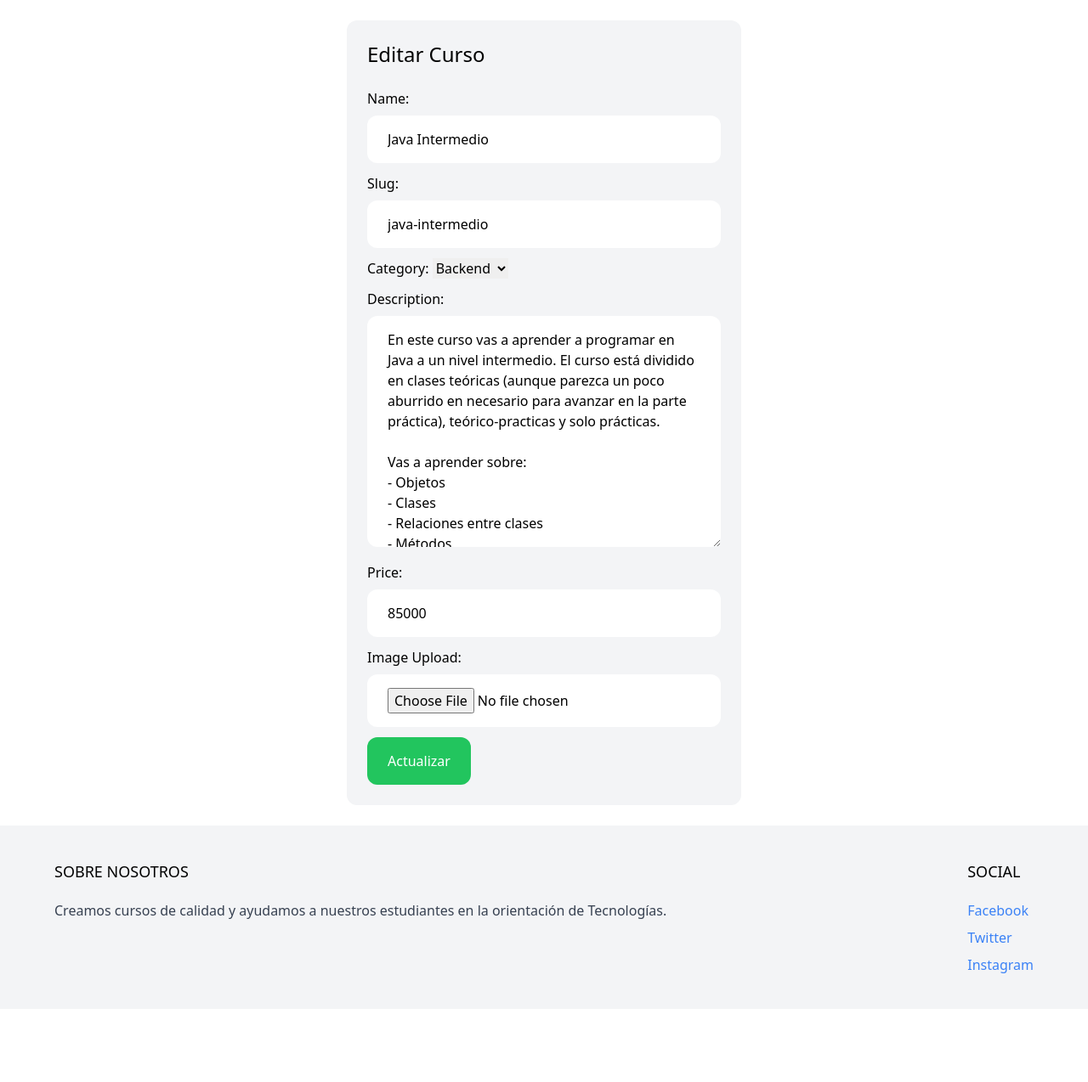
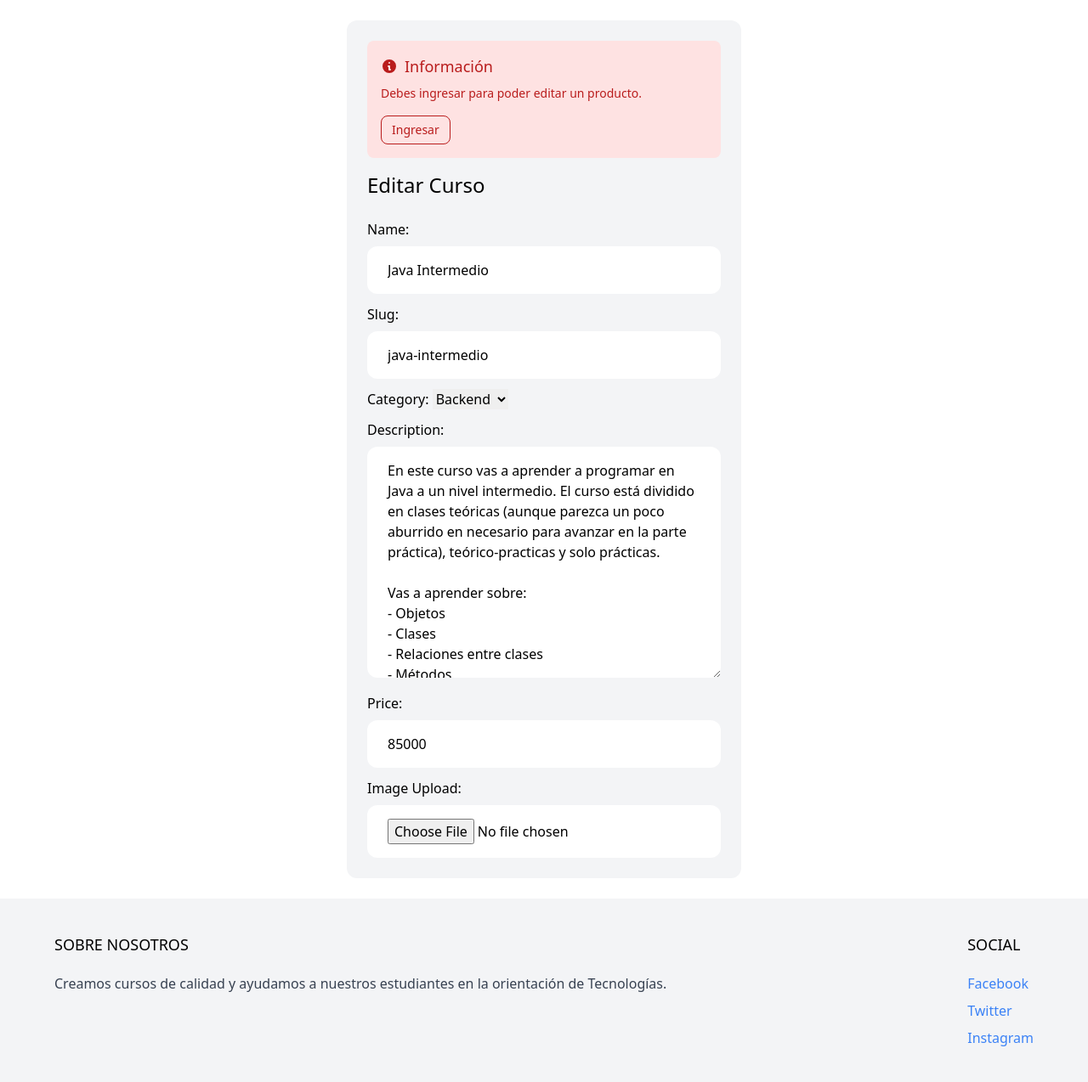
Before and after one commit to haaag/django-simple-ecommerce, a Django app: page /edit-curso/4 in a window 1280 px wide. Shown: the part 77-1351 px from the top of the page at 85% size. Before the commit the page ends 1265 px from the top, so only its background shows below. Run offline with Django 4.2, Linux system fonts and the light colour scheme; data comes from the database, SQL or seed files in the repository; some libraries are stand-ins or nearby versions.

Commit message:
Better template for curso (product).

```diff
--- a/cursos/templates/cursos/curso-edit.html
+++ b/cursos/templates/cursos/curso-edit.html
@@ -3,8 +3,35 @@
 {% block title %}Editando Curso {{ curso.name }}{% endblock %}
 
 {% block content %}
+
 <div class="max-w-lg mx-auto flex flex-wrap p-6">
   <div class="w-full bg-gray-100 p-6 rounded-xl">
+
+    {% if not request.user.is_authenticated %}
+    <div id="alert-additional-content-1" class="p-4 mb-4 bg-red-100 rounded-lg dark:bg-red-200" role="alert">
+      <div class="flex items-center">
+        <svg aria-hidden="true" class="mr-2 w-5 h-5 text-red-700 dark:text-red-800" fill="currentColor"
+          viewBox="0 0 20 20" xmlns="http://www.w3.org/2000/svg">
+          <path fill-rule="evenodd"
+            d="M18 10a8 8 0 11-16 0 8 8 0 0116 0zm-7-4a1 1 0 11-2 0 1 1 0 012 0zM9 9a1 1 0 000 2v3a1 1 0 001 1h1a1 1 0 100-2v-3a1 1 0 00-1-1H9z"
+            clip-rule="evenodd"></path>
+        </svg>
+        <span class="sr-only">Info</span>
+        <h3 class="text-lg font-medium text-red-700 dark:text-red-800">Información</h3>
+      </div>
+      <div class="mt-2 mb-4 text-sm text-red-700 dark:text-red-800">
+        Debes ingresar para poder editar un producto.
+      </div>
+      <div class="flex">
+        <a href="{% url 'login' %}" type=""
+          class="text-red-700 bg-transparent border border-red-700 hover:bg-red-800 hover:text-white focus:ring-4 focus:outline-none focus:ring-red-300 font-medium rounded-lg text-sm px-3 py-1.5 text-center dark:border-red-800 dark:text-red-800 dark:hover:text-white"
+          data-dismiss-target="#alert-additional-content-1" aria-label="Close">
+          Ingresar
+        </a>
+      </div>
+    </div>
+    {% endif %}
+
     <h1 class="mb-6 text-2xl">Editar Curso</h1>
 
     <form method="POST" action="" class="space-y-3">
@@ -12,9 +39,17 @@
 
       {{ form.as_p }}
 
-      <div>
-        <button type="" class="py-4 px-6 rounded-xl text-white bg-green-500 hover:bg-green-700">Actualizar</button>
+      {% if request.user.is_authenticated %}
+      <div class="flex justify-between">
+        <button type=""
+          class="mt-6 mb-2 inline-block px-8 py-4 bg-blue-500 text-white font-semibold rounded-lg shadow-md hover:bg-blue-700 focus:outline-none focus:ring-2 focus:ring-blue-400 focus:ring-opacity-75">Actualizar</button>
+
+        <div>
+          <a href="{% url 'delete-curso' curso.pk %}" type=""
+            class="mt-6 mb-2 inline-block px-8 py-4 bg-red-500 text-white font-semibold rounded-lg shadow-md hover:bg-red-700 focus:outline-none focus:ring-2 focus:ring-red-400 focus:ring-opacity-75">Eliminar</a>
+        </div>
       </div>
+      {% endif %}
 
     </form>
   </div>
```
Also changed, not shown: cursos/templates/cursos/curso-crear.html (+30 -2 lines), cursos/templates/cursos/cursooo.html (+16 -1 lines).
